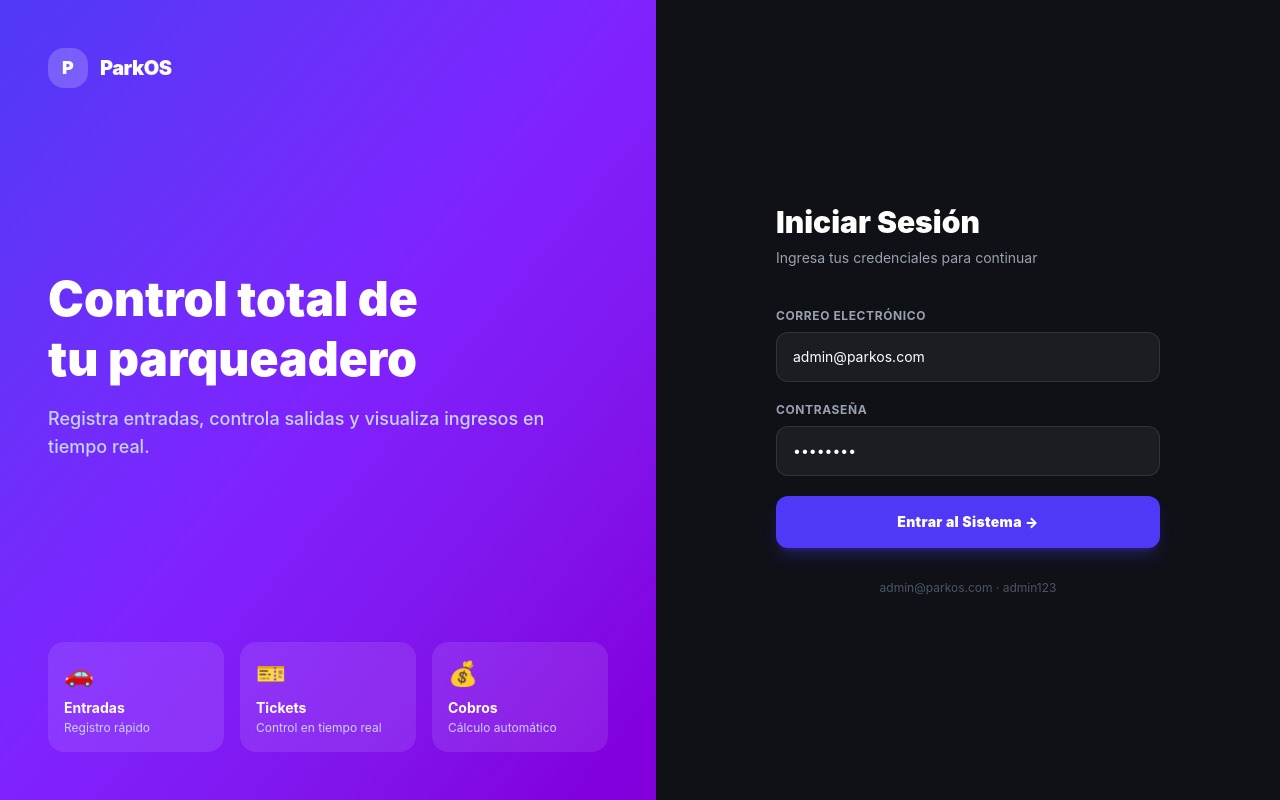
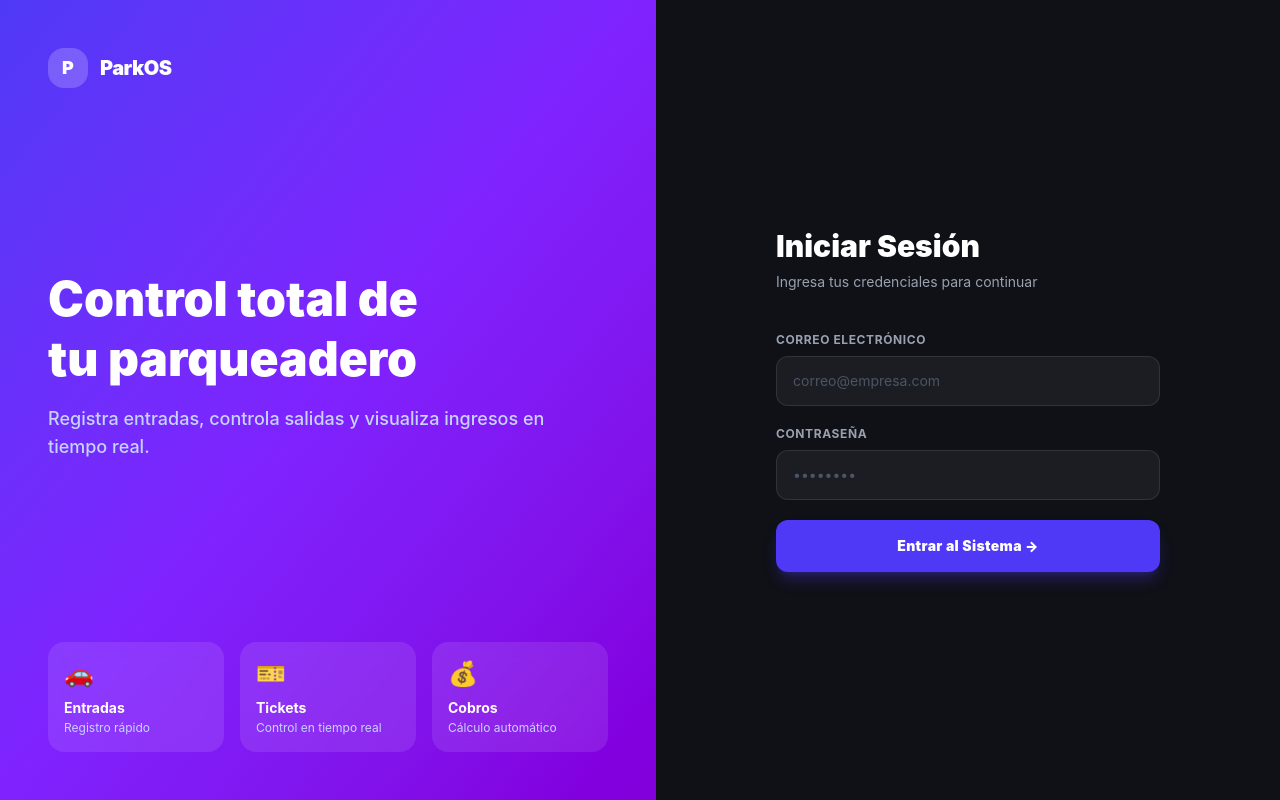
Before and after one commit to RaveenSoftware/ParkOS, a React (Vite) app in the folder frontend/: page /login in a window 1280 px wide. Built offline with nearby package versions, Linux system fonts and the light colour scheme.

Commit message:
security: remove hardcoded demo credentials from login page

```diff
--- a/frontend/src/pages/Login.jsx
+++ b/frontend/src/pages/Login.jsx
@@ -4,8 +4,8 @@ import { api } from '../api/client';
 
 export default function Login() {
   const navigate = useNavigate();
-  const [email, setEmail] = useState('admin@parkos.com');
-  const [password, setPassword] = useState('admin123');
+  const [email, setEmail] = useState('');
+  const [password, setPassword] = useState('');
   const [error, setError] = useState('');
   const [loading, setLoading] = useState(false);
 
@@ -80,7 +80,7 @@ export default function Login() {
                 onChange={e => setEmail(e.target.value)}
                 required
                 className="w-full bg-white/5 border border-white/10 rounded-xl px-4 py-3.5 text-white text-sm placeholder-gray-600 focus:outline-none focus:border-indigo-500 focus:bg-white/8 transition-all"
-                placeholder="admin@parkos.com"
+                placeholder="correo@empresa.com"
               />
             </div>
             <div>
@@ -109,11 +109,9 @@ export default function Login() {
               {loading ? 'Verificando...' : 'Entrar al Sistema →'}
             </button>
           </form>
+        </div>
 
-          <p className="text-center text-gray-600 text-xs mt-8">
-            admin@parkos.com · admin123
-          </p>
-        </div>
+
       </div>
     </div>
   );
```
